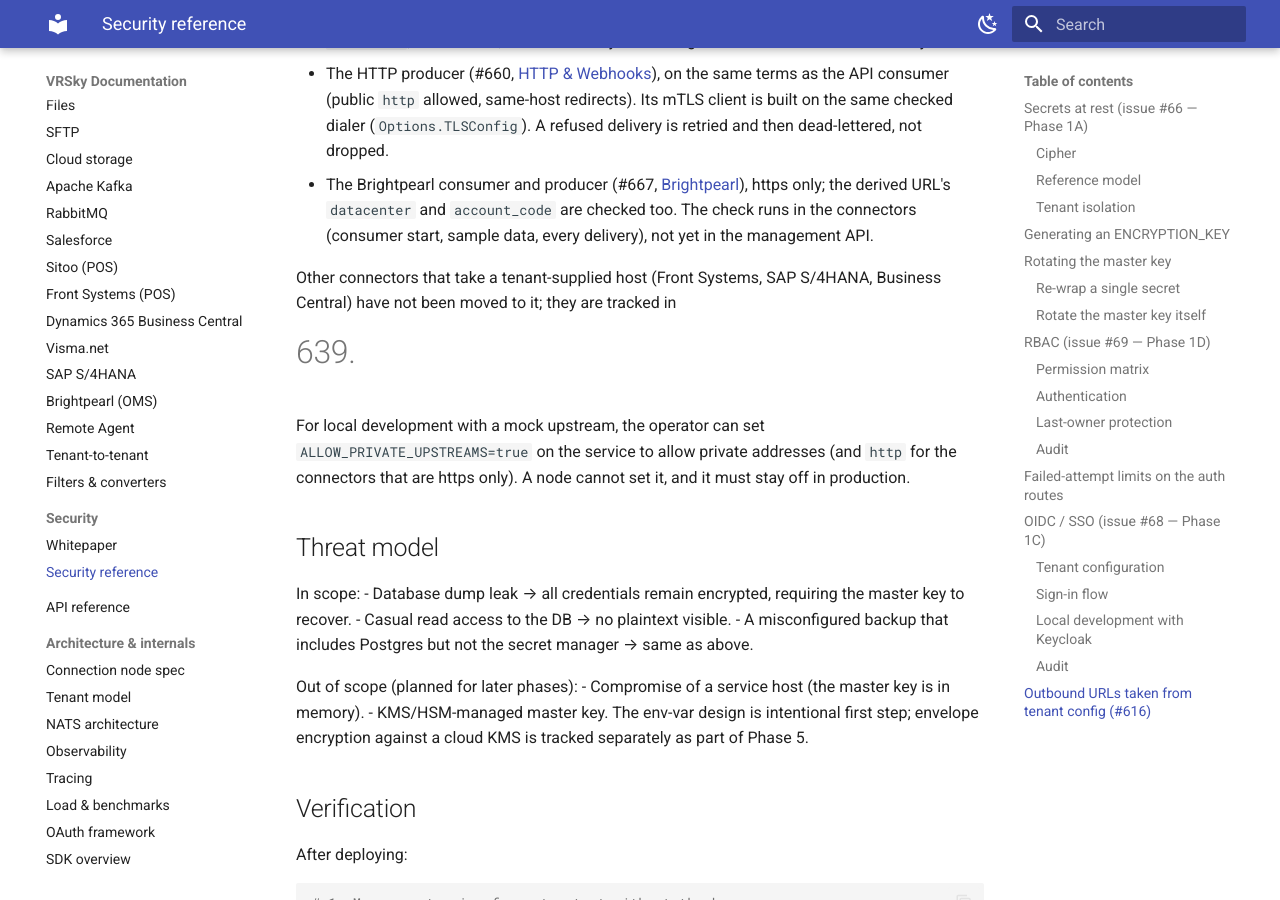
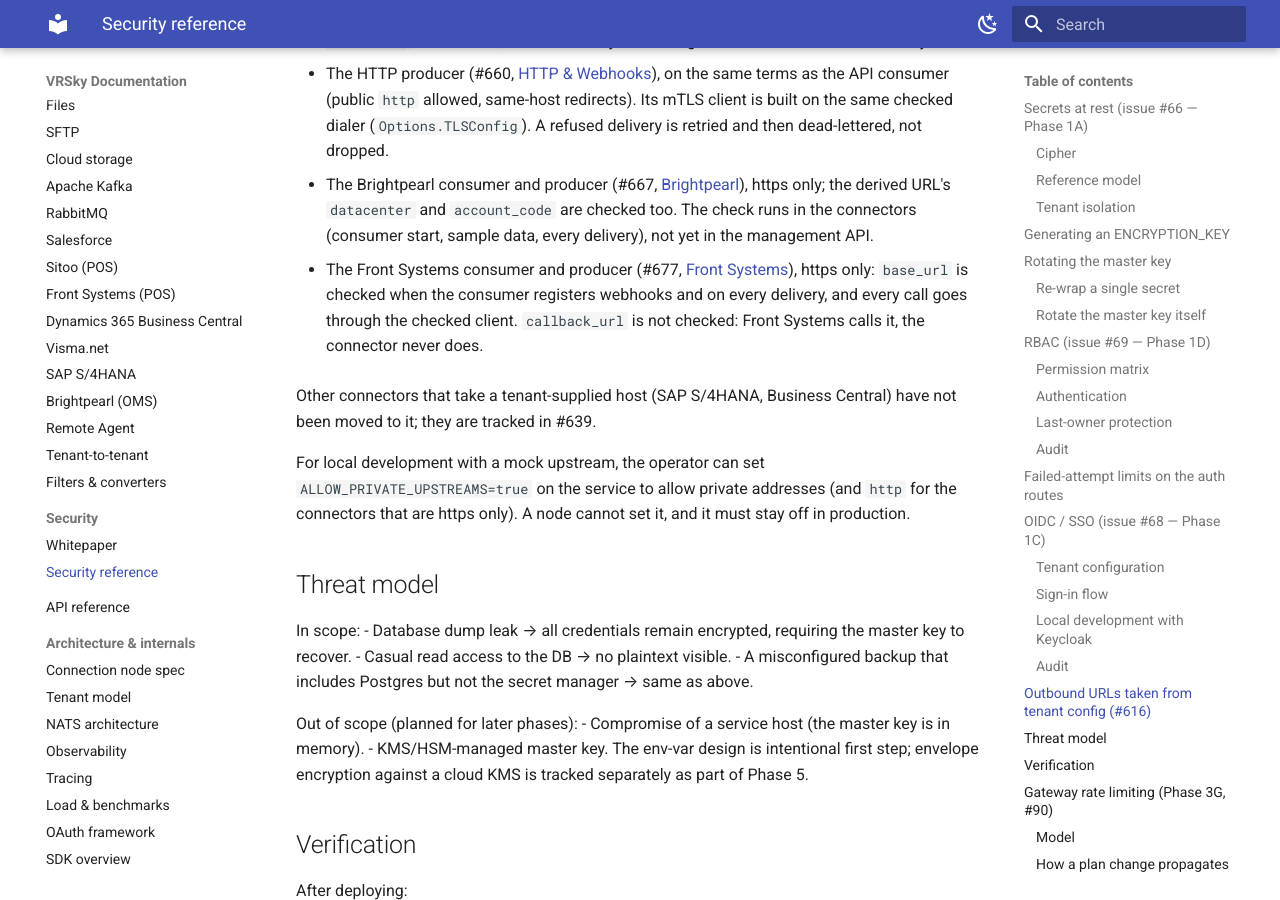
Before and after one commit to ValueRetail/vrsky, an MkDocs documentation site: the page built from docs/SECURITY.md, in a window 1280 px wide and 900 px high, scrolled down 7593 px. Built offline with MkDocs 1.6.1 and Material for MkDocs 9.7.7, drawn with Linux system fonts in a browser that asks for light colours.

Commit message:
docs: list Front Systems among the connectors on safeurl
Co-Authored-By: Claude Opus 5.5 <noreply@anthropic.com>

```diff
--- a/docs/SECURITY.md
+++ b/docs/SECURITY.md
@@ -330,9 +330,14 @@ Used so far:
   runs in the connectors (consumer start, sample data, every delivery), not
   yet in the management API.
 
-Other connectors that take a tenant-supplied host (Front Systems,
-SAP S/4HANA, Business Central) have not been moved to it; they are tracked in
-#639.
+- The Front Systems consumer and producer (#677,
+  [Front Systems](connectors/front-systems.md)), https only: `base_url` is
+  checked when the consumer registers webhooks and on every delivery, and
+  every call goes through the checked client. `callback_url` is not checked:
+  Front Systems calls it, the connector never does.
+
+Other connectors that take a tenant-supplied host (SAP S/4HANA, Business
+Central) have not been moved to it; they are tracked in #639.
 
 For local development with a mock upstream, the operator can set
 `ALLOW_PRIVATE_UPSTREAMS=true` on the service to allow private addresses (and
```
Also changed, not shown: plans/backlog.md (+5 -3 lines).
